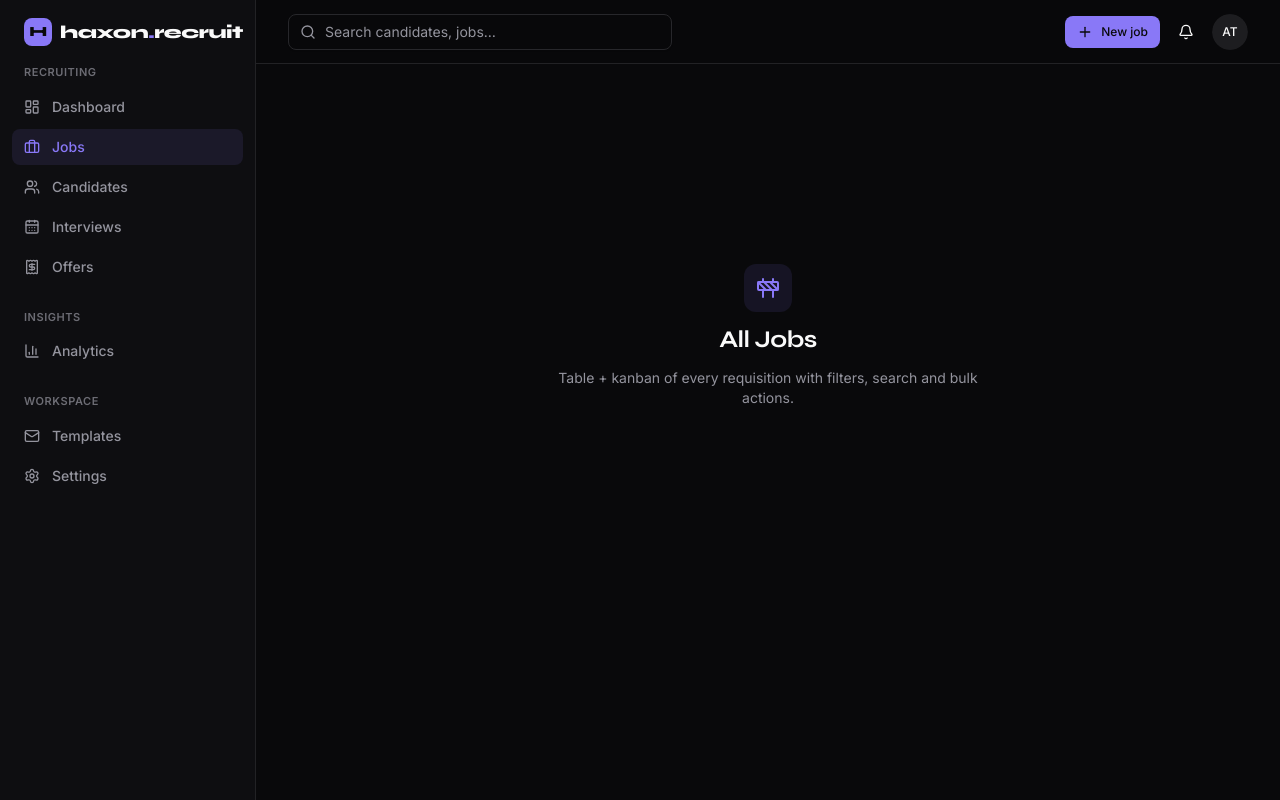
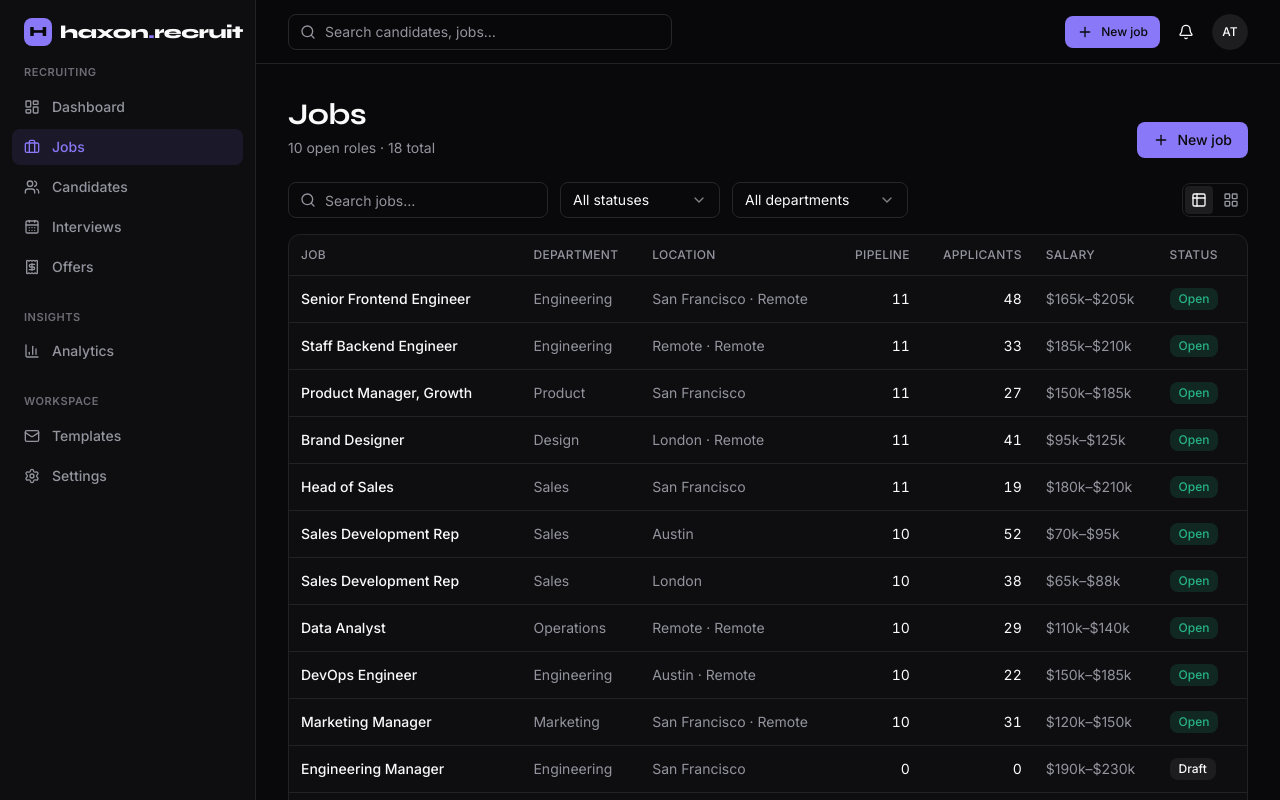
Before and after one commit to webdevhemant/haxon-recruit, a React (Vite) app: page /jobs in a window 1280 px wide. Shown: the top 800 px of the page. Built offline with nearby package versions, Linux system fonts and the light colour scheme.

Commit message:
feat: build jobs list with search, filters, table/grid views

```diff
--- /dev/null
+++ b/src/modules/jobs/components/jobCard.tsx
@@ -0,0 +1,49 @@
+import { Link } from 'react-router-dom'
+import { MapPin, Users } from 'lucide-react'
+
+import { Card } from '@/components/ui/card'
+import { StatusBadge } from '@/components/common/statusBadge'
+import { formatSalaryRange } from '@/lib/format'
+import { ROUTES } from '@/lib/routes'
+import type { Job } from '@/lib/types'
+
+export function JobCard({
+  job,
+  candidateCount,
+}: {
+  job: Job
+  candidateCount: number
+}) {
+  return (
+    <Link to={ROUTES.jobDetail(job.id)}>
+      <Card className="h-full p-5 transition-colors hover:border-primary/40">
+        <div className="flex items-start justify-between gap-3">
+          <div>
+            <h3 className="font-semibold leading-tight">{job.title}</h3>
+            <p className="mt-1 text-sm text-muted-foreground">
+              {job.department}
+            </p>
+          </div>
+          <StatusBadge kind="job" value={job.status} />
+        </div>
+        <div className="mt-4 flex flex-wrap gap-x-4 gap-y-1.5 text-xs text-muted-foreground">
+          <span className="flex items-center gap-1">
+            <MapPin className="size-3.5" />
+            {job.office}
+            {job.remote ? ' · Remote' : ''}
+          </span>
+          <span className="flex items-center gap-1">
+            <Users className="size-3.5" />
+            {candidateCount} in pipeline
+          </span>
+        </div>
+        <div className="mt-4 flex items-center justify-between border-t border-border pt-3 text-xs">
+          <span className="text-muted-foreground">
+            {formatSalaryRange(job.salaryMin, job.salaryMax)}
+          </span>
+          <span className="font-medium">{job.applicantCount} applicants</span>
+        </div>
+      </Card>
+    </Link>
+  )
+}
--- a/src/modules/jobs/pages/index.tsx
+++ b/src/modules/jobs/pages/index.tsx
@@ -1,13 +1,6 @@
 import { PagePlaceholder } from '@/components/common/pagePlaceholder'
 
-export function JobsPage() {
-  return (
-    <PagePlaceholder
-      title="All Jobs"
-      description="Table + kanban of every requisition with filters, search and bulk actions."
-    />
-  )
-}
+export { JobsPage } from './jobsPage'
 
 export function JobDetailPage() {
   return (
--- /dev/null
+++ b/src/modules/jobs/pages/jobsPage.tsx
@@ -0,0 +1,201 @@
+import { useMemo, useState } from 'react'
+import { Link, useNavigate } from 'react-router-dom'
+import { LayoutGrid, Plus, Table2 } from 'lucide-react'
+
+import { Button } from '@/components/ui/button'
+import {
+  Select,
+  SelectContent,
+  SelectItem,
+  SelectTrigger,
+  SelectValue,
+} from '@/components/ui/select'
+import {
+  Table,
+  TableBody,
+  TableCell,
+  TableHead,
+  TableHeader,
+  TableRow,
+} from '@/components/ui/table'
+import { Card } from '@/components/ui/card'
+import { PageHeader } from '@/components/common/pageHeader'
+import { SearchInput } from '@/components/common/searchInput'
+import { StatusBadge } from '@/components/common/statusBadge'
+import { EmptyState } from '@/components/common/emptyState'
+import { cn } from '@/lib/utils'
+import { formatSalaryRange } from '@/lib/format'
+import { DEPARTMENTS } from '@/lib/data/constants'
+import { ROUTES } from '@/lib/routes'
+import { useDataStore } from '@/stores/useDataStore'
+import { candidatesForJob } from '@/stores/selectors'
+import { JobCard } from '../components/jobCard'
+
+type View = 'table' | 'grid'
+
+export function JobsPage() {
+  const { jobs, candidates } = useDataStore()
+  const navigate = useNavigate()
+  const [search, setSearch] = useState('')
+  const [status, setStatus] = useState('all')
+  const [department, setDepartment] = useState('all')
+  const [view, setView] = useState<View>('table')
+
+  const counts = useMemo(() => {
+    const map: Record<string, number> = {}
+    for (const j of jobs) map[j.id] = candidatesForJob(candidates, j.id).length
+    return map
+  }, [jobs, candidates])
+
+  const filtered = jobs.filter((j) => {
+    if (status !== 'all' && j.status !== status) return false
+    if (department !== 'all' && j.department !== department) return false
+    if (search && !j.title.toLowerCase().includes(search.toLowerCase()))
+      return false
+    return true
+  })
+
+  return (
+    <div>
+      <PageHeader
+        title="Jobs"
+        description={`${jobs.filter((j) => j.status === 'open').length} open roles · ${jobs.length} total`}
+        actions={
+          <Button asChild>
+            <Link to={ROUTES.jobNew}>
+              <Plus className="size-4" />
+              New job
+            </Link>
+          </Button>
+        }
+      />
+
+      <div className="mb-4 flex flex-col gap-3 sm:flex-row sm:items-center">
+        <SearchInput
+          value={search}
+          onChange={setSearch}
+          placeholder="Search jobs…"
+          className="sm:max-w-xs"
+        />
+        <Select value={status} onValueChange={setStatus}>
+          <SelectTrigger className="sm:w-40">
+            <SelectValue placeholder="Status" />
+          </SelectTrigger>
+          <SelectContent>
+            <SelectItem value="all">All statuses</SelectItem>
+            <SelectItem value="open">Open</SelectItem>
+            <SelectItem value="draft">Draft</SelectItem>
+            <SelectItem value="paused">Paused</SelectItem>
+            <SelectItem value="closed">Closed</SelectItem>
+          </SelectContent>
+        </Select>
+        <Select value={department} onValueChange={setDepartment}>
+          <SelectTrigger className="sm:w-44">
+            <SelectValue placeholder="Department" />
+          </SelectTrigger>
+          <SelectContent>
+            <SelectItem value="all">All departments</SelectItem>
+            {DEPARTMENTS.map((d) => (
+              <SelectItem key={d} value={d}>
+                {d}
+              </SelectItem>
+            ))}
+          </SelectContent>
+        </Select>
+        <div className="ml-auto hidden items-center gap-1 rounded-md border border-border p-0.5 sm:flex">
+          <button
+            onClick={() => setView('table')}
+            className={cn(
+              'flex size-7 items-center justify-center rounded',
+              view === 'table'
+                ? 'bg-secondary text-foreground'
+                : 'text-muted-foreground',
+            )}
+            aria-label="Table view"
+          >
+            <Table2 className="size-4" />
+          </button>
+          <button
+            onClick={() => setView('grid')}
+            className={cn(
+              'flex size-7 items-center justify-center rounded',
+              view === 'grid'
+                ? 'bg-secondary text-foreground'
+                : 'text-muted-foreground',
+            )}
+            aria-label="Grid view"
+          >
+            <LayoutGrid className="size-4" />
+          </button>
+        </div>
+      </div>
+
+      {filtered.length === 0 ? (
+        <EmptyState
+          title="No jobs match your filters"
+          description="Try adjusting search, status or department."
+        />
+      ) : view === 'grid' ? (
+        <div className="grid grid-cols-1 gap-4 sm:grid-cols-2 lg:grid-cols-3">
+          {filtered.map((job) => (
+            <JobCard key={job.id} job={job} candidateCount={counts[job.id]} />
+          ))}
+        </div>
+      ) : (
+        <Card>
+          <Table>
+            <TableHeader>
+              <TableRow>
+                <TableHead>Job</TableHead>
+                <TableHead>Department</TableHead>
+                <TableHead>Location</TableHead>
+                <TableHead className="text-right">Pipeline</TableHead>
+                <TableHead className="text-right">Applicants</TableHead>
+                <TableHead>Salary</TableHead>
+                <TableHead>Status</TableHead>
+              </TableRow>
+            </TableHeader>
+            <TableBody>
+              {filtered.map((job) => (
+                <TableRow
+                  key={job.id}
+                  className="cursor-pointer"
+                  onClick={() => navigate(ROUTES.jobDetail(job.id))}
+                >
+                  <TableCell>
+                    <Link
+                      to={ROUTES.jobDetail(job.id)}
+                      className="font-medium hover:text-primary"
+                      onClick={(e) => e.stopPropagation()}
+                    >
+                      {job.title}
+                    </Link>
+                  </TableCell>
+                  <TableCell className="text-muted-foreground">
+                    {job.department}
+                  </TableCell>
+                  <TableCell className="text-muted-foreground">
+                    {job.office}
+                    {job.remote ? ' · Remote' : ''}
+                  </TableCell>
+                  <TableCell className="text-right tabular-nums">
+                    {counts[job.id]}
+                  </TableCell>
+                  <TableCell className="text-right tabular-nums">
+                    {job.applicantCount}
+                  </TableCell>
+                  <TableCell className="whitespace-nowrap text-muted-foreground">
+                    {formatSalaryRange(job.salaryMin, job.salaryMax)}
+                  </TableCell>
+                  <TableCell>
+                    <StatusBadge kind="job" value={job.status} />
+                  </TableCell>
+                </TableRow>
+              ))}
+            </TableBody>
+          </Table>
+        </Card>
+      )}
+    </div>
+  )
+}
```
